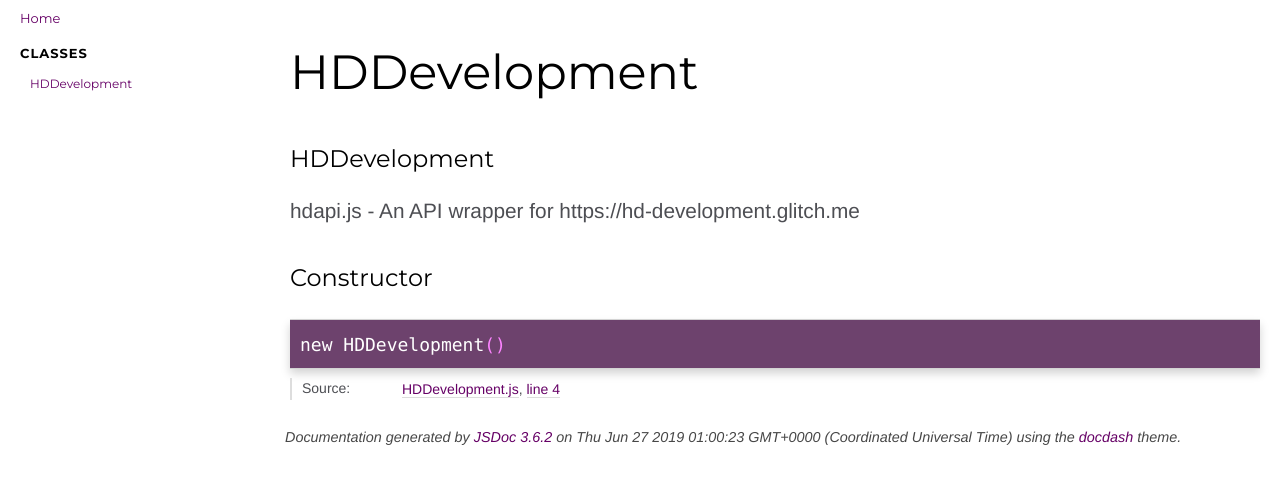
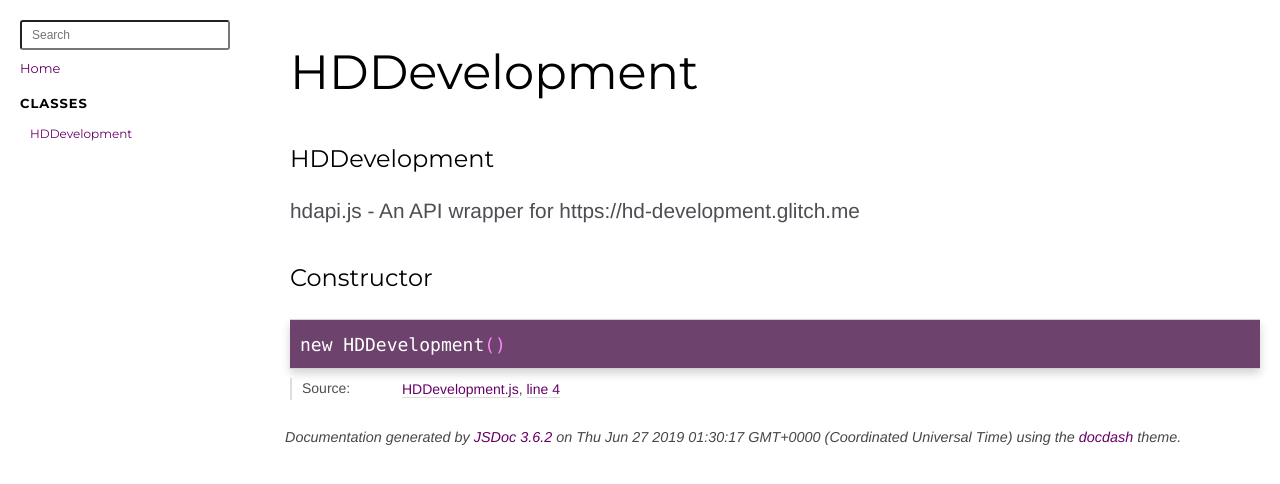
Before and after one commit to HD-Development/hdapi.js, a website: page docs/HDDevelopment.html in a window 1280 px wide. Drawn offline with Linux system fonts and the light colour scheme.

Commit message:
Docs enchantment (#4)

```diff
--- a/docs/HDDevelopment.html
+++ b/docs/HDDevelopment.html
@@ -29,6 +29,8 @@
 <label for="nav-trigger" class="overlay"></label>
 
 <nav >
+
+    <input type="text" id="nav-search" placeholder="Search" />
 
     <h2><a href="index.html">Home</a></h2><h3>Classes</h3><ul><li><a href="HDDevelopment.html">HDDevelopment</a></li></ul>
 </nav>
@@ -181,13 +183,15 @@
 <br class="clear">
 
 <footer>
-    Documentation generated by <a href="https://github.com/jsdoc3/jsdoc">JSDoc 3.6.2</a> on Thu Jun 27 2019 01:00:23 GMT+0000 (Coordinated Universal Time) using the <a href="https://github.com/clenemt/docdash">docdash</a> theme.
+    Documentation generated by <a href="https://github.com/jsdoc3/jsdoc">JSDoc 3.6.2</a> on Thu Jun 27 2019 01:30:17 GMT+0000 (Coordinated Universal Time) using the <a href="https://github.com/clenemt/docdash">docdash</a> theme.
 </footer>
 
 <script>prettyPrint();</script>
 <script src="scripts/polyfill.js"></script>
 <script src="scripts/linenumber.js"></script>
 
+<script src="scripts/search.js" defer></script>
+
 
 
 </body>
```
Also changed, not shown: docs/HDDevelopment.js.html (+5 -1 lines), docs/index.html (+5 -1 lines).
